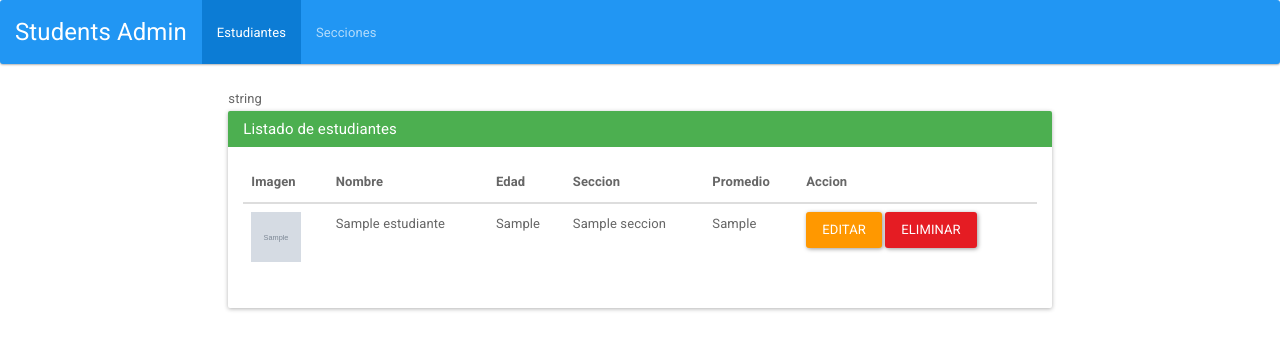
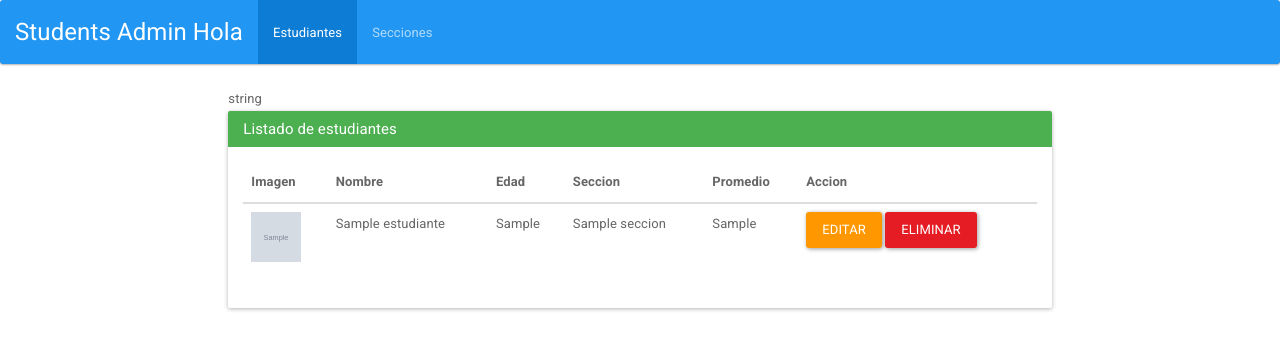
Before and after one commit to pavelquevedo/php_students_admin, a PHP site: page /students_admin/ in a window 1280 px wide. Shown: the top 350 px of the page. Run offline with PHP 8.4, Linux system fonts and the light colour scheme; tables that the repository leaves empty or names only in its code hold one stand-in row (values such as "Sample post"); grey boxes marked "Sample" are stand-in pictures.

Commit message:
Se cambio titulo principal

```diff
--- a/Views/template.php
+++ b/Views/template.php
@@ -24,7 +24,7 @@
 		        <span class="icon-bar"></span>
 		        <span class="icon-bar"></span>
 		      </button>
-		      <a class="navbar-brand" href="#">Students Admin</a>
+		      <a class="navbar-brand" href="#">Students Admin Hola</a>
 		    </div>
 		    <div class="collapse navbar-collapse" id="bs-example-navbar-collapse-2">
 		      <ul class="nav navbar-nav">
```
